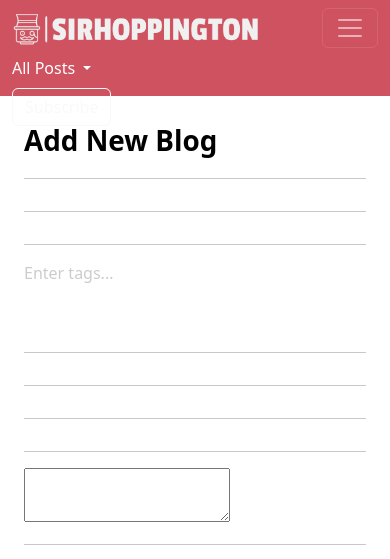
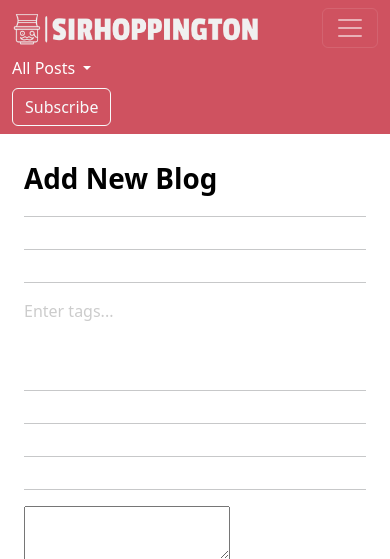
Before and after one commit to SirHoppington/sirbloggington, a Python web app: template flask-image/app/templates/add_blog.html in a window 390 px wide, after a click that opens the changed part. Shown: the top 559 px of the page. Run offline with Jinja, Linux system fonts and the light colour scheme; the template is opened without the code that fills it, so the values that code supplies are empty; some libraries are stand-ins or nearby versions.

Commit message:
responsive smartphone css.

```diff
--- a/flask-image/app/templates/base.html
+++ b/flask-image/app/templates/base.html
@@ -17,16 +17,19 @@
   integrity="sha256-H+K7U5CnXl1h5ywQfKtSj8PCmoN9aaq30gDh27Xc0jk="
   crossorigin="anonymous"> </script>
   <style>
+        .right {
+      position: fixed;
+      padding-right: 10px;
+      right: 0;
+
+    }
+    @media only screen and (max-width: 768px) {
+  /* For mobile phones: */
     .right {
-      position: absolute;
-      padding-right: 10px;
-    }
+      position: relative;
 
-    @media (min-width: 992px) {
-      .right {
-        right: 0;
-      }
-    }
+  }
+}
 
   </style>
 {% block head %}{% endblock %}
```
